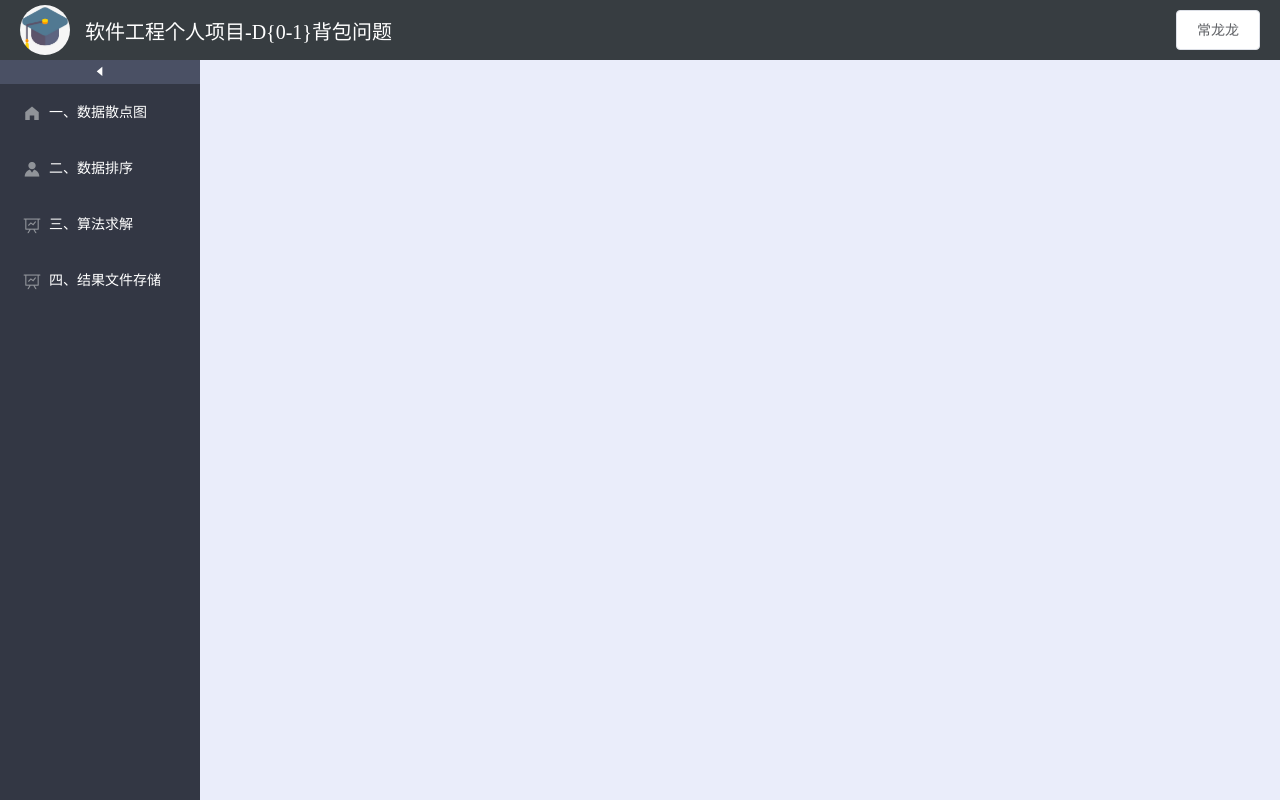
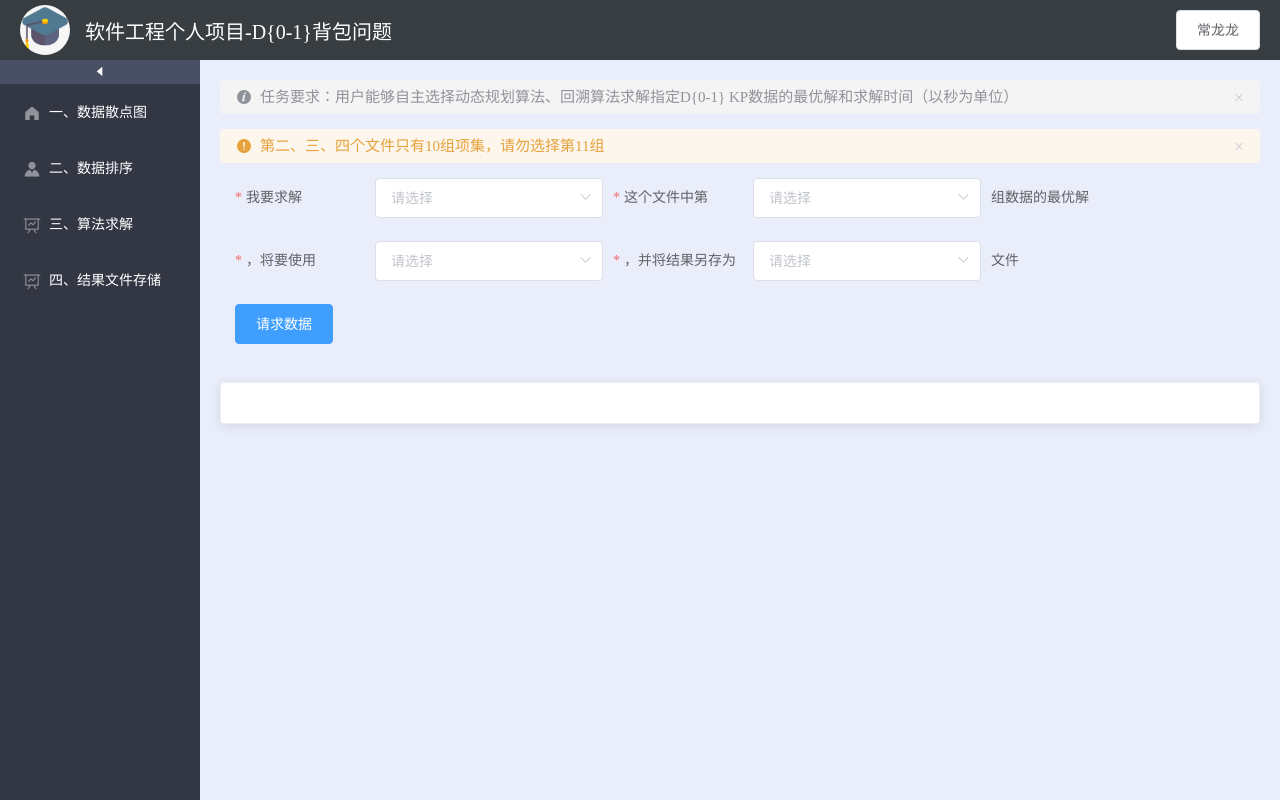
Before and after one commit to beike666/bag_client, a Vue app: page /#/save in a window 1280 px wide. Built offline with nearby package versions, Linux system fonts and the light colour scheme.

Commit message:
完成了文件下载

```diff
--- a/src/components/Arithmetic.vue
+++ b/src/components/Arithmetic.vue
@@ -174,7 +174,7 @@
       }
     },
     methods:{
-      // 请求排序数据
+      // 请求数据
       queryData(){
         this.$refs.queryFormRef.validate(valid=>{
           if(!valid){
--- a/src/components/Save.vue
+++ b/src/components/Save.vue
@@ -1,13 +1,260 @@
-<template>
+<template xmlns="http://www.w3.org/1999/html">
+    <div class="container">
+        <!--        任务要求-->
+        <el-alert
+                :title="requirement"
+                type="info"
+                show-icon>
+        </el-alert>
+        <el-alert
+                :title="warning"
+                type="warning"
+                show-icon
+                style="margin-top: 15px">
+        </el-alert>
+        <!--        请求表单-->
+        <el-form inline ref="queryFormRef" :model="queryForm" :rules="queryFormRule" label-width="140px">
+            <el-form-item label="我要求解" prop="fileName">
+                <el-select v-model="queryForm.fileName" placeholder="请选择">
+                    <el-option
+                            v-for="item in fileNames"
+                            :key="item.value"
+                            :label="item.label"
+                            :value="item.value">
+                    </el-option>
+                </el-select>
+            </el-form-item>
+            <el-form-item label="这个文件中第" prop="group">
+                <el-select v-model="queryForm.group" placeholder="请选择">
+                    <el-option
+                            v-for="item in groups"
+                            :key="item.value"
+                            :label="item.label"
+                            :value="item.value">
+                    </el-option>
+                </el-select>
+            </el-form-item>
+            <el-form-item label="组数据的最优解"></el-form-item>
+            <el-form-item label="，将要使用" prop="type">
+                <el-select v-model="queryForm.type" placeholder="请选择">
+                    <el-option
+                            v-for="item in types"
+                            :key="item.value"
+                            :label="item.label"
+                            :value="item.value">
+                    </el-option>
+                </el-select>
+            </el-form-item>
 
+            <el-form-item label="，并将结果另存为" prop="fileType">
+                <el-select v-model="queryForm.fileType" placeholder="请选择">
+                    <el-option
+                            v-for="item in fileType"
+                            :key="item.value"
+                            :label="item.label"
+                            :value="item.value">
+                    </el-option>
+                </el-select>
+            </el-form-item>
+            <el-form-item label="文件"></el-form-item>
+            <el-form-item>
+                <el-button type="primary" @click="queryData">请求数据</el-button>
+            </el-form-item>
+        </el-form>
+        <!--        结果-->
+        <el-card class="box-card">
+            <div v-if="isVisible">
+                <p>
+                    求得的最优解是: <span class="sign">{{answer}}</span>
+                </p>
+                <p>
+                    求解时间是: <span class="sign">{{runtime}}s</span>
+                </p>
+            </div>
+
+        </el-card>
+    </div>
 </template>
 
 <script>
   export default {
-    name: "Save"
+    name: "Save",
+    data(){
+      return{
+        requirement:"任务要求：用户能够自主选择动态规划算法、回溯算法求解指定D{0-1} KP数据的最优解和求解时间（以秒为单位）",
+        warning:'第二、三、四个文件只有10组项集，请勿选择第11组',
+        queryForm:{
+          // 哪个文件
+          fileName:'',
+          // 第几组
+          group:null,
+          // 算法类型
+          type:null,
+          // 保存什么文件
+          fileType:null
+        },
+        // 验证规则
+        queryFormRule:{
+          fileName:[
+            {required:true,message:'请选择文件名',trigger:'blur'}
+          ],
+          group:[
+            {required:true,message:'请选择第几组数据',trigger:'blur'}
+          ],
+          type:[
+            {required:true,message:'请选择算法类型',trigger:'blur'}
+          ],
+          fileType:[
+            {required:true,message:'请选择保存文件类型',trigger:'blur'}
+          ]
+        },
+        // 文件名称列表
+        fileNames:[
+          {
+            value: 'idkp1-10.txt',
+            label: 'idkp1-10.txt'
+          }, {
+            value: 'sdkp1-10.txt',
+            label: 'sdkp1-10.txt'
+          }, {
+            value: 'udkp1-10.txt',
+            label: 'udkp1-10.txt'
+          }, {
+            value: 'wdkp1-10.txt',
+            label: 'wdkp1-10.txt'
+          }
+        ],
+        // 每个文件都有多少组
+        groups:[
+          {
+            value: 1,
+            label: '1'
+          },
+          {
+            value: 2,
+            label: '2'
+          },
+          {
+            value: 3,
+            label: '3'
+          },
+          {
+            value: 4,
+            label: '4'
+          },
+          {
+            value: 5,
+            label: '5'
+          },
+          {
+            value: 6,
+            label: '6'
+          },
+          {
+            value: 7,
+            label: '7'
+          },
+          {
+            value: 8,
+            label: '8'
+          },
+          {
+            value: 9,
+            label: '9'
+          },
+          {
+            value: 10,
+            label: '10'
+          },
+          {
+            value: 11,
+            label: '11'
+          }
+        ],
+        // 算法类型
+        types:[
+          {
+            value: 0,
+            label: '动态规划算法'
+          },
+          {
+            value: 1,
+            label: '回溯算法'
+          }
+        ],
+        // 保存文件类型
+        fileType:[
+          {
+            value: '.txt',
+                label: '.txt'
+          },
+          {
+            value: '.xlsx',
+                label: '.xlsx'
+          }
+        ],
+        // 结果是否可见
+        isVisible:false,
+        // 最优解
+        answer:0,
+        // 运行时间
+        runtime:0
+      }
+    },
+    methods:{
+      // 请求数据
+      queryData(){
+        this.$refs.queryFormRef.validate(valid=>{
+          if(!valid){
+            return this.$message.warning("请先完善请求数据");
+          }
+          this.$http.post("/get/answer/save",this.queryForm).then(res=>{
+            if(res.data.status==201){
+              return this.$message.warning("暂无数据");
+              this.isVisible=false;
+            }
+            if(res.data.status==202){
+              this.isVisible=false;
+              return this.$message.error("抱歉，您的选择数据非法，请认真阅读页头警告！");
+            }
+            console.log(res.data)
+            this.answer=res.data.answer;
+            this.runtime=res.data.runtime;
+            this.isVisible=true;
+            this.$message.success("获取成功");
+            this.$http.get(res.data.downUrl,{responseType:'blob'}).then(res=>{
+              let content=res.data;
+              let eleLink = document.createElement("a");
+              eleLink.download=new Date().toLocaleString()+this.queryForm.fileType;
+              eleLink.style.display='none';
+              // 把字符串地址转成blob地址
+              let blob=new Blob([content]);
+              eleLink.href=URL.createObjectURL(blob);
+              // 把链接地址传到document里
+              document.body.appendChild(eleLink);
+              // 触发点击
+              eleLink.click();
+              // 然后移除这个新加的控件
+              document.body.removeChild(eleLink);
+            })
+          })
+        })
+      }
+
+    }
   }
 </script>
 
-<style scoped>
+<style>
+    .el-form{
+        margin: 15px;
+    }
+    .el-form-item__label{
+        text-align: left !important;
+    }
+    .sign{
+        color: red;
+        font-size: 20px;
+    }
 
 </style>
```
